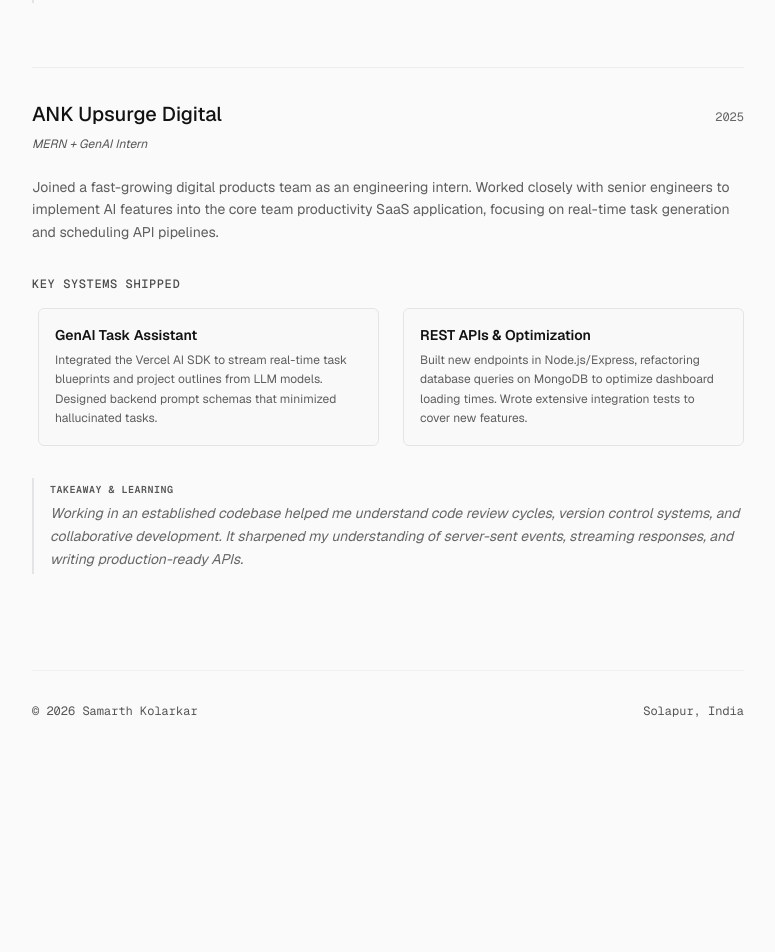
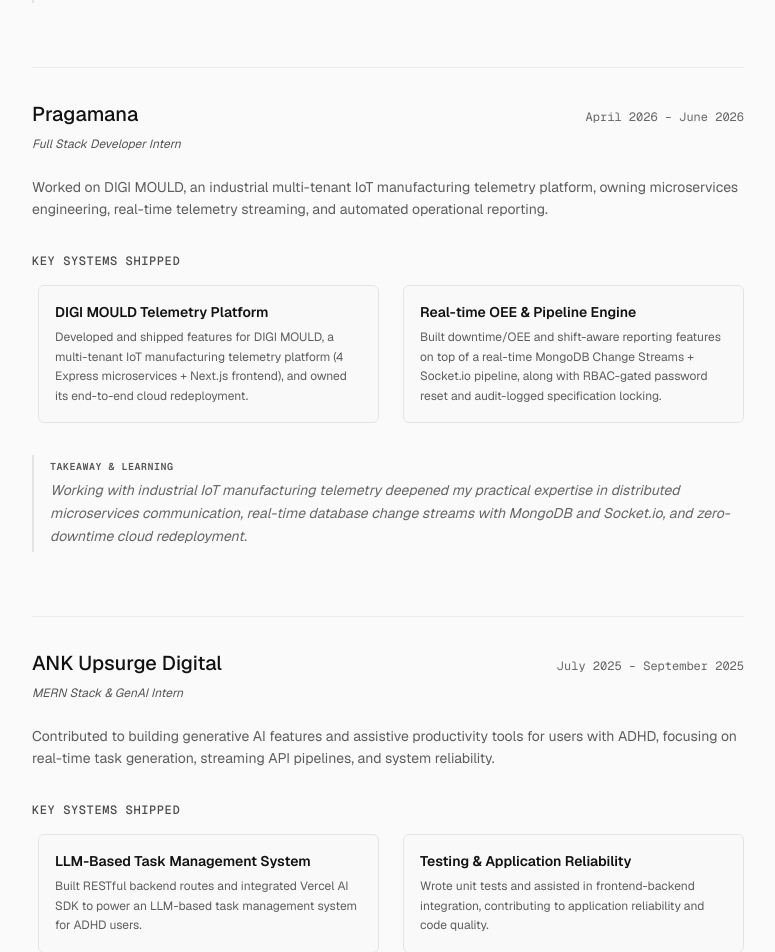
Before and after one commit to Erennn7/portfolio, a Next.js app: page /work in a window 1280 px wide. Shown: the part 1380-2332 px from the top of the page, without its empty margins (252-1027 px from the left). Before the commit the page ends 2195 px from the top, so only its background shows below. Built offline with nearby package versions, Linux system fonts and the light colour scheme.

Commit message:
feat : update work experience

```diff
--- a/app/work/page.tsx
+++ b/app/work/page.tsx
@@ -24,21 +24,38 @@
       learnings: "Co-founding a company while pursuing my studies taught me that code isn't written in a vacuum. I learned to make trade-offs: when to choose a simple PostgreSQL schema over a complex distributed setup, how to communicate technical complexity in plain English to clients, and how to prototype at high speeds without accumulating crippling technical debt.",
     },
     {
-      company: "ANK Upsurge Digital",
-      role: "MERN + GenAI Intern",
-      period: "2025",
-      description: "Joined a fast-growing digital products team as an engineering intern. Worked closely with senior engineers to implement AI features into the core team productivity SaaS application, focusing on real-time task generation and scheduling API pipelines.",
+      company: "Pragamana",
+      role: "Full Stack Developer Intern",
+      period: "April 2026 – June 2026",
+      description: "Worked on DIGI MOULD, an industrial multi-tenant IoT manufacturing telemetry platform, owning microservices engineering, real-time telemetry streaming, and automated operational reporting.",
       projects: [
         {
-          title: "GenAI Task Assistant",
-          details: "Integrated the Vercel AI SDK to stream real-time task blueprints and project outlines from LLM models. Designed backend prompt schemas that minimized hallucinated tasks.",
+          title: "DIGI MOULD Telemetry Platform",
+          details: "Developed and shipped features for DIGI MOULD, a multi-tenant IoT manufacturing telemetry platform (4 Express microservices + Next.js frontend), and owned its end-to-end cloud redeployment.",
         },
         {
-          title: "REST APIs & Optimization",
-          details: "Built new endpoints in Node.js/Express, refactoring database queries on MongoDB to optimize dashboard loading times. Wrote extensive integration tests to cover new features.",
+          title: "Real-time OEE & Pipeline Engine",
+          details: "Built downtime/OEE and shift-aware reporting features on top of a real-time MongoDB Change Streams + Socket.io pipeline, along with RBAC-gated password reset and audit-logged specification locking.",
         },
       ],
-      learnings: "Working in an established codebase helped me understand code review cycles, version control systems, and collaborative development. It sharpened my understanding of server-sent events, streaming responses, and writing production-ready APIs.",
+      learnings: "Working with industrial IoT manufacturing telemetry deepened my practical expertise in distributed microservices communication, real-time database change streams with MongoDB and Socket.io, and zero-downtime cloud redeployment.",
+    },
+    {
+      company: "ANK Upsurge Digital",
+      role: "MERN Stack & GenAI Intern",
+      period: "July 2025 – September 2025",
+      description: "Contributed to building generative AI features and assistive productivity tools for users with ADHD, focusing on real-time task generation, streaming API pipelines, and system reliability.",
+      projects: [
+        {
+          title: "LLM-Based Task Management System",
+          details: "Built RESTful backend routes and integrated Vercel AI SDK to power an LLM-based task management system for ADHD users.",
+        },
+        {
+          title: "Testing & Application Reliability",
+          details: "Wrote unit tests and assisted in frontend-backend integration, contributing to application reliability and code quality.",
+        },
+      ],
+      learnings: "Deepened practical skills in LLM application architecture with Vercel AI SDK, strict API contracts, and unit testing workflows that maintain code quality across full-stack features.",
     },
   ];
 
```
